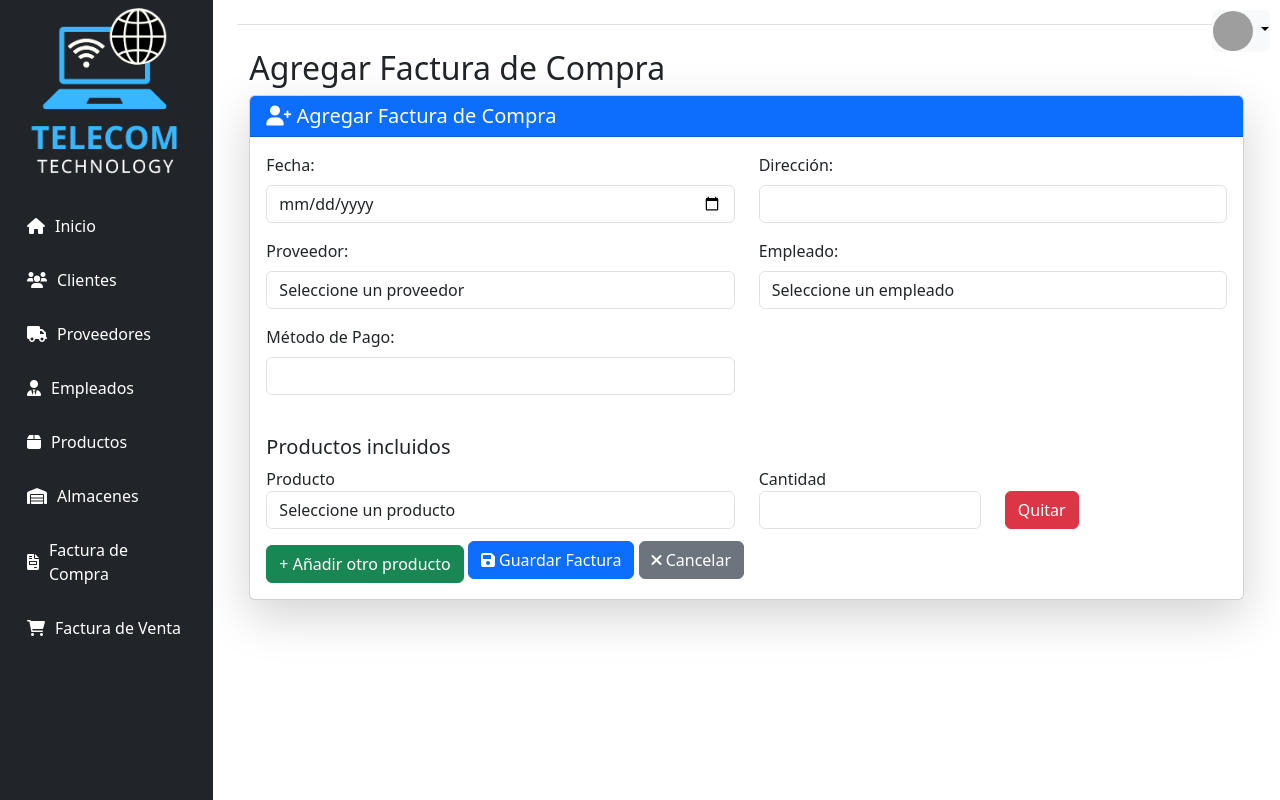
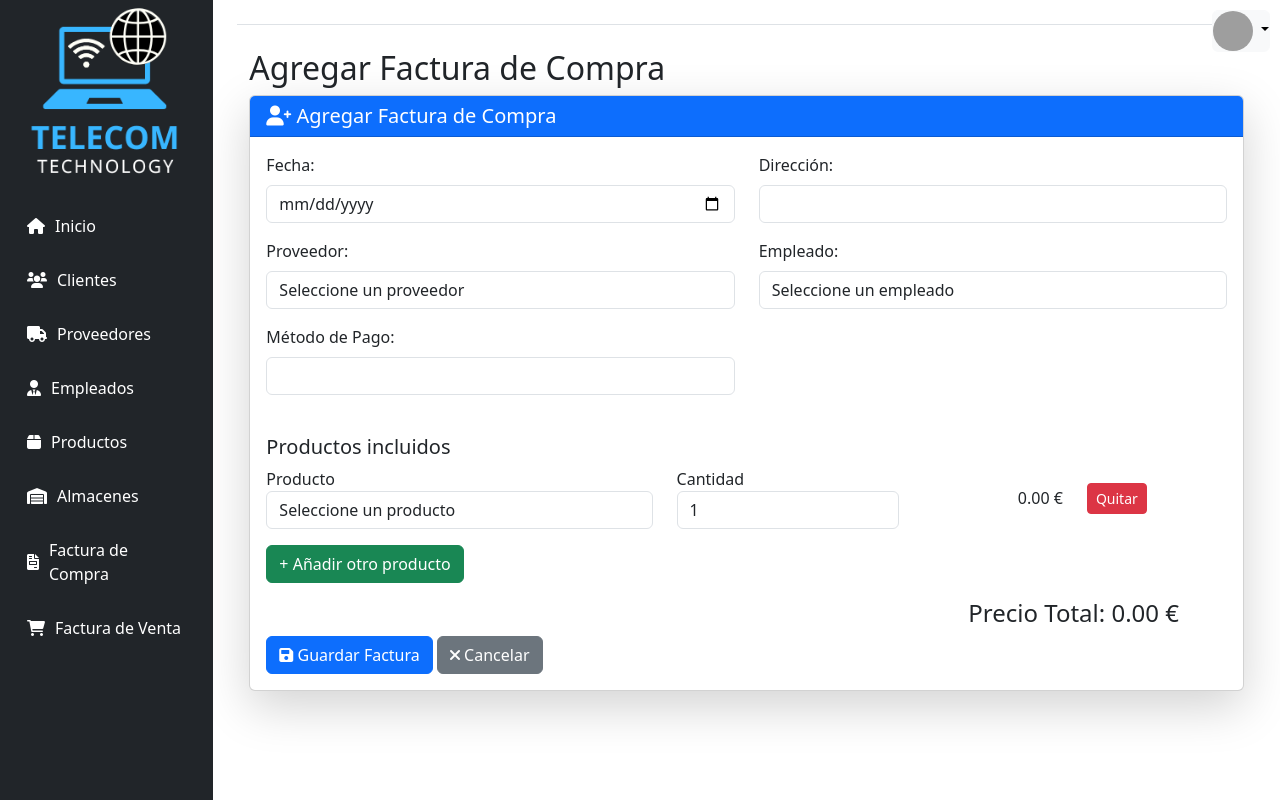
Before and after one commit to zemanue/telecom-ERP, a PHP site: template views/facturaCompra/crear.php in a window 1280 px wide. Run offline with PHP 8.4, Linux system fonts and the light colour scheme; the template is opened without the code that fills it, so the values that code supplies are empty; the visitor is signed in with stand-in values (Sample User, id 1); grey boxes are pictures that could not be loaded.

Commit message:
Mostrar precio de linea y total en crear facturas de compra
Al crear facturas, se puede ver el precio de cada línea (precio compra + cantidad), y debajo del todo el precio total.
El script que existía de añadir y quitar lineas también se ha ido al documento factura_compra.js separado

```diff
--- /dev/null
+++ b/assets/js/factura_compra.js
@@ -0,0 +1,79 @@
+document.addEventListener('DOMContentLoaded', function() {
+    const productoContainer = document.getElementById('producto-container');
+    const precioTotalElement = document.getElementById('precio-total');
+
+    function calcularPrecioLinea(item) {
+        const selectElement = item.querySelector('.producto-select');
+        const cantidadInputElement = item.querySelector('.cantidad-input');
+        const precioLineaElement = item.querySelector('.precio-linea');
+
+        if (selectElement && cantidadInputElement && precioLineaElement) {
+            const precioUnitario = parseFloat(selectElement.options[selectElement.selectedIndex].getAttribute('data-precio-compra')) || 0;
+            const cantidad = parseInt(cantidadInputElement.value) || 0;
+            const precioLinea = precioUnitario * cantidad;
+            precioLineaElement.textContent = `${precioLinea.toFixed(2)} €`;
+            return precioLinea;
+        }
+        return 0;
+    }
+
+    function calcularPrecioTotal() {
+        let precioTotal = 0;
+        const productoItems = productoContainer.querySelectorAll('.producto-item');
+        productoItems.forEach(item => {
+            precioTotal += calcularPrecioLinea(item);
+        });
+        precioTotalElement.textContent = precioTotal.toFixed(2) + ' €';
+    }
+
+    // Evento al cambiar el producto
+    productoContainer.addEventListener('change', function(event) {
+        if (event.target.classList.contains('producto-select')) {
+            const item = event.target.closest('.producto-item');
+            calcularPrecioLinea(item);
+            calcularPrecioTotal();
+        }
+    });
+
+    // Evento al cambiar la cantidad
+    productoContainer.addEventListener('input', function(event) {
+        if (event.target.classList.contains('cantidad-input')) {
+            const item = event.target.closest('.producto-item');
+            calcularPrecioLinea(item);
+            calcularPrecioTotal();
+        }
+    });
+
+    // Evento al añadir un nuevo producto
+    document.getElementById('add-producto').addEventListener('click', function () {
+        const item = document.querySelector('.producto-item');
+        const clone = item.cloneNode(true);
+
+        // Limpiar valores del nuevo clon
+        const select = clone.querySelector('select');
+        const cantidadInput = clone.querySelector('input[type="number"]');
+        const precioLineaSpan = clone.querySelector('.precio-linea');
+
+        if (select) select.selectedIndex = 0;
+        if (cantidadInput) cantidadInput.value = 1;
+        if (precioLineaSpan) precioLineaSpan.textContent = ' 0.00 €';
+
+        productoContainer.appendChild(clone);
+        calcularPrecioTotal(); // Recalcular el total al añadir un nuevo item
+    });
+
+    // Manejar botón "Quitar"
+    document.addEventListener('click', function (e) {
+        if (e.target && e.target.classList.contains('btn-remove')) {
+            const item = e.target.closest('.producto-item');
+            const allItems = document.querySelectorAll('.producto-item');
+            if (allItems.length > 1) {
+                item.remove();
+                calcularPrecioTotal(); // Recalcular el total al quitar un item
+            }
+        }
+    });
+
+    // Calcular el precio total inicial
+    calcularPrecioTotal();
+});
--- a/views/facturaCompra/crear.php
+++ b/views/facturaCompra/crear.php
@@ -71,15 +71,15 @@ Este archivo contiene el formulario de crear proveedores
                 </div>
                 <h5 class="mt-4">Productos incluidos</h5>
                 <div id="producto-container">
-                    <div class="producto-item row mb-2">
-                        <div class="col-md-6">
+                    <div class="producto-item row mb-2 align-items-center">
+                        <div class="col-md-5">
                             <label>Producto</label>
-                            <select name="productos[]" class="form-control" required>
+                            <select name="productos[]" class="form-control producto-select" required>
                                 <option value="">Seleccione un producto</option>
                                 <!-- Se generan las opciones del select por cada uno registrado en la base de datos -->
                                 <?php if (!empty($productos)): ?>
                                 <?php foreach ($productos as $producto): ?>
-                                    <option value="<?php echo $producto['codigo']; ?>">
+                                    <option value="<?php echo $producto['codigo']; ?>" data-precio-compra="<?php echo $producto['precio_compra']; ?>">
                                         <?php echo $producto['nombre']; ?>
                                     </option>
                                 <?php endforeach; ?>
@@ -90,18 +90,28 @@ Este archivo contiene el formulario de crear proveedores
                         </div>
                         <div class="col-md-3">
                             <label>Cantidad</label>
-                            <input type="number" name="cantidades[]" class="form-control" required>
+                            <input type="number" name="cantidades[]" class="form-control cantidad-input" value="1" min="1" required>
                         </div>
-                        <div class="col-md-3 d-flex align-items-end">
-                            <button type="button" class="btn btn-danger btn-remove">Quitar</button>
+                        <div class="col-md-2 text-end">
+                            <span class="precio-linea">0.00 €</span>
+                        </div>
+                        <div class="col-md-2 d-flex align-items-end">
+                            <button type="button" class="btn btn-danger btn-sm btn-remove">Quitar</button>
                         </div>
                     </div>
                 </div>
 
                 <!-- Botón para añadir más productos -->
-                <button type="button" id="add-producto" class="btn btn-success mt-2">+ Añadir otro producto</button>
+                <div class=" mb-3">
+                    <button type="button" id="add-producto" class="btn btn-success mt-2">+ Añadir otro producto</button>
+                </div>
 
-                <!-- Botones para guardar o cancelar -->
+                <!-- Precio total (suma de todos los productos) -->
+                <div class="text-end me-5">
+                    <h4>Precio Total: <span id="precio-total">0.00 €</span></h4>
+                </div>
+
+                <!-- Botón para guardar la factura (enviar el formulario)-->
                 <button type="submit" class="btn btn-primary"><i class="fas fa-save"></i> Guardar Factura</button>
                 <a href="../controllers/FacturaCompraController.php?action=list" class="btn btn-secondary"><i
                         class="fas fa-times"></i> Cancelar</a>
@@ -110,27 +120,5 @@ Este archivo contiene el formulario de crear proveedores
     </div>
 </div>
 
-<script>
-    document.getElementById('add-producto').addEventListener('click', function () {
-        const container = document.getElementById('producto-container');
-        const item = document.querySelector('.producto-item');
-        const clone = item.cloneNode(true);
-
-        // Limpiar valores del nuevo clon
-        clone.querySelector('select').selectedIndex = 0;
-        clone.querySelector('input').value = '';
-
-        container.appendChild(clone);
-    });
-
-    // Manejar botón "Quitar"
-    document.addEventListener('click', function (e) {
-        if (e.target && e.target.classList.contains('btn-remove')) {
-            const item = e.target.closest('.producto-item');
-            const allItems = document.querySelectorAll('.producto-item');
-            if (allItems.length > 1) {
-                item.remove();
-            }
-        }
-    });
-</script>
+<!-- Script para calcular el precio de compra de los productos -->
+<script src="../assets/js/factura_compra.js"></script>
```
Also changed, not shown: controllers/FacturaCompraController.php (+2 -7 lines), assets/js/crear-factura-compra.js (deleted).
